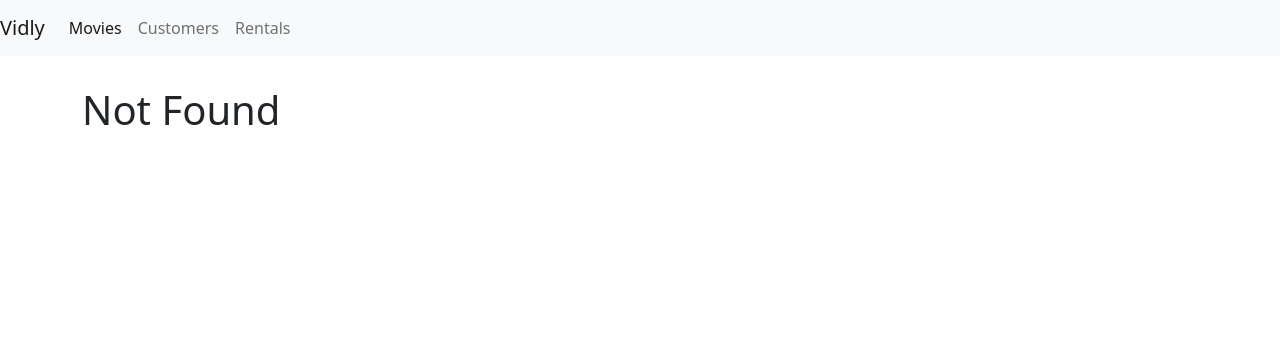
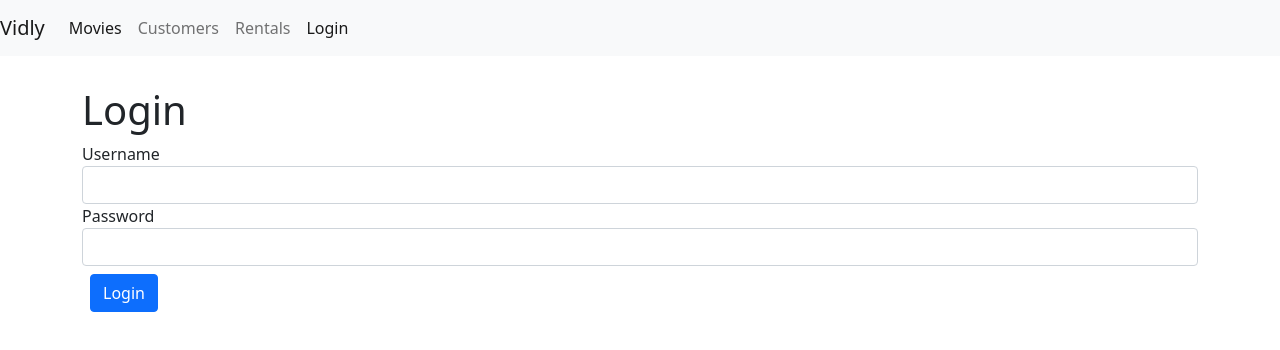
Before and after one commit to boobal-writes/vidly-react-app, a React (Create React App) app: page /login in a window 1280 px wide. Before the commit this address led to /not-found. Shown: the top 350 px of the page. Built offline with nearby package versions, Linux system fonts and the light colour scheme.

Commit message:
construct login form

```diff
--- a/src/App.js
+++ b/src/App.js
@@ -6,6 +6,7 @@
 import NavaBar from "./components/NavBar";
 import NotFound from "./components/notFound";
 import MovieForm from "./components/movieForm";
+import LoginForm from "./components/common/loginForm";
 
 function App() {
   return (
@@ -13,6 +14,7 @@
       <NavaBar></NavaBar>
       <main className="container">
         <Routes>
+          <Route path="/login" element={<LoginForm />} />
           <Route path="/movies/:id" element={<MovieForm />} />
           <Route path="/movies" element={<Movies />} />
           <Route path="/customers" element={<Customers />} />
--- a/src/components/NavBar.jsx
+++ b/src/components/NavBar.jsx
@@ -29,6 +29,9 @@
           <NavLink className="nav-item nav-link" to="/rentals">
             Rentals
           </NavLink>
+          <NavLink className="nav-item nav-link" to="/login">
+            Login
+          </NavLink>
         </div>
       </div>
     </nav>
--- /dev/null
+++ b/src/components/common/loginForm.jsx
@@ -0,0 +1,55 @@
+import React, { Component } from "react";
+
+class LoginForm extends Component {
+  state = {
+    account: {
+      username: "",
+      password: "",
+    },
+  };
+  handleSubmit = (e) => {
+    e.preventDefault();
+    console.log("Submitted");
+  };
+  handleChange = ({ currentTarget: input }) => {
+    const account = { ...this.state.account };
+    account[input.name] = input.value;
+    this.setState({ account });
+  };
+
+  render() {
+    const { account } = this.state;
+    return (
+      <div>
+        <h1>Login</h1>
+        <form onSubmit={this.handleSubmit}>
+          <div className="form-group">
+            <label htmlFor="username">Username</label>
+            <input
+              onChange={this.handleChange}
+              value={account.username}
+              id="username"
+              name="username"
+              type="text"
+              className="form-control"
+            ></input>
+          </div>
+          <div className="form-group">
+            <label htmlFor="password">Password</label>
+            <input
+              value={account.password}
+              onChange={this.handleChange}
+              name="password"
+              id="password"
+              type="text"
+              className="form-control"
+            ></input>
+          </div>
+          <button className="btn btn-primary m-2">Login</button>
+        </form>
+      </div>
+    );
+  }
+}
+
+export default LoginForm;
```
